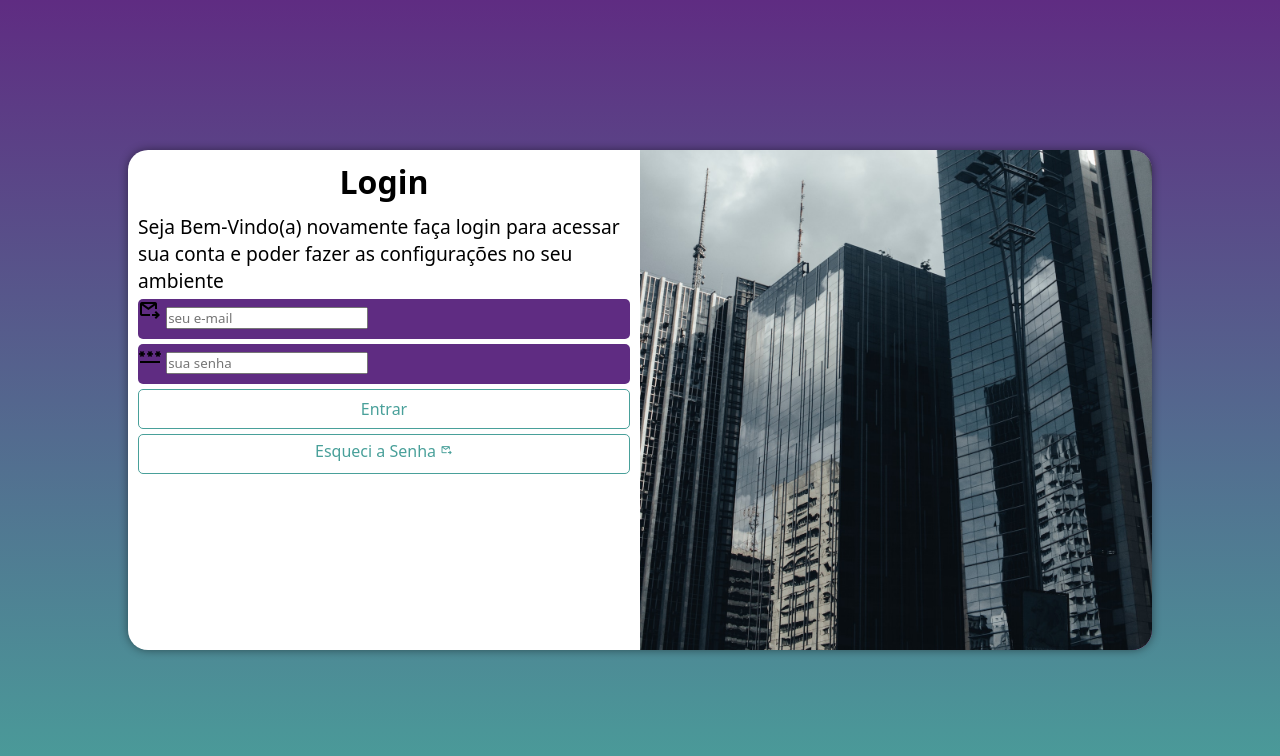
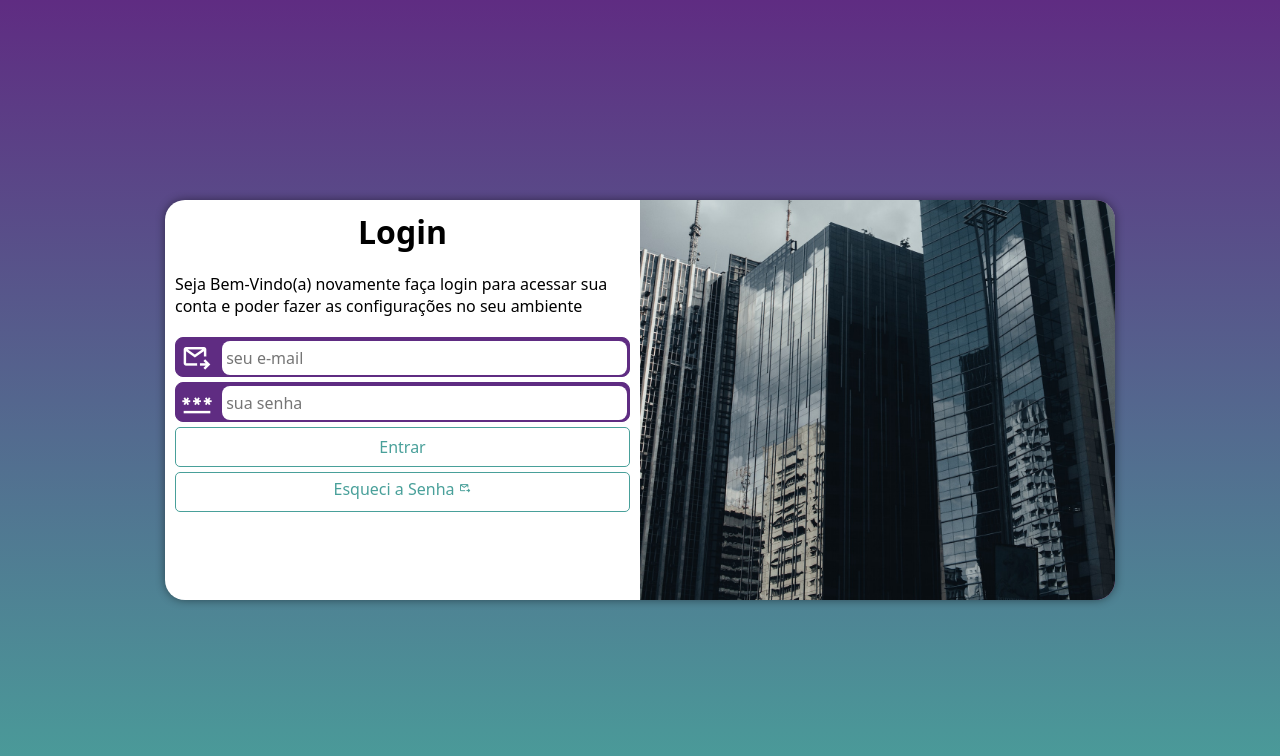
Before and after one commit to Caio-Arrais/login-page, a plain HTML site: page index.html in a window 1280 px wide. Drawn offline with nearby package versions, Linux system fonts and the light colour scheme.

Commit message:
correção das media queries.

```diff
--- a/styles/media-query.css
+++ b/styles/media-query.css
@@ -6,12 +6,14 @@
 }
 
 @media screen and (min-width: 768px) and (max-width: 992px) {
+  /* Configuração para tablets*/
   body {
     background-image: linear-gradient(to top, var(--cor1), var(--cor2));
   }
 
   section#login {
     width: 80vw;
+    height: 300px;
   }
 
   section#login > div#imagem {
@@ -27,12 +29,14 @@
 }
 
 @media screen and (min-width: 992px) {
+  /* Configuração para telas grandes */
   body {
     background-image: linear-gradient(to top, var(--cor1), var(--cor2));
   }
 
   section#login {
-    width: 80vw;
+    width: 950px;
+    height: 400px;
   }
 
   section#login > div#imagem {
@@ -51,6 +55,7 @@
   }
 
   div#formulario > p {
-    font-size: 1.2em;
+    font-size: 1em;
+    margin: 20px 0px;
   }
 }
--- a/styles/style.css
+++ b/styles/style.css
@@ -30,13 +30,13 @@ section#login {
   position: absolute;
   top: 50%;
   left: 50%;
-  transform: translate(-50%, -50%);
   overflow: hidden;
   background-color: white;
   width: 250px;
   height: 500px;
   border-radius: 20px;
   box-shadow: 0px 0px 10px rgba(0, 0, 0, 0.45);
+  transform: translate(-50%, -50%);
   transition: width 0.3s, height 0.3s;
   transition-timing-function: ease;
 }
@@ -66,14 +66,33 @@ div#formulario > p {
 form > div.campo {
   display: block;
   background-color: var(--cor2);
+  border: 1px solid var(--cor2);
   width: 100%;
-  border-radius: 5px;
+  border-radius: 8px;
   height: 40px;
   margin: 5px 0px;
 }
 
 div.campo > label {
   display: none;
+}
+
+div.campo > span {
+  color: white;
+  font-size: 2em;
+  height: 40px;
+  padding: 5px;
+}
+
+div.campo > input {
+  background-color: white;
+  font-size: 1em;
+  width: calc(100% - 48px);
+  height: 90%;
+  border: 0px;
+  border-radius: 8px;
+  padding: 4px;
+  transform: translateY(-11px);
 }
 
 form > input[type='submit'] {
```
